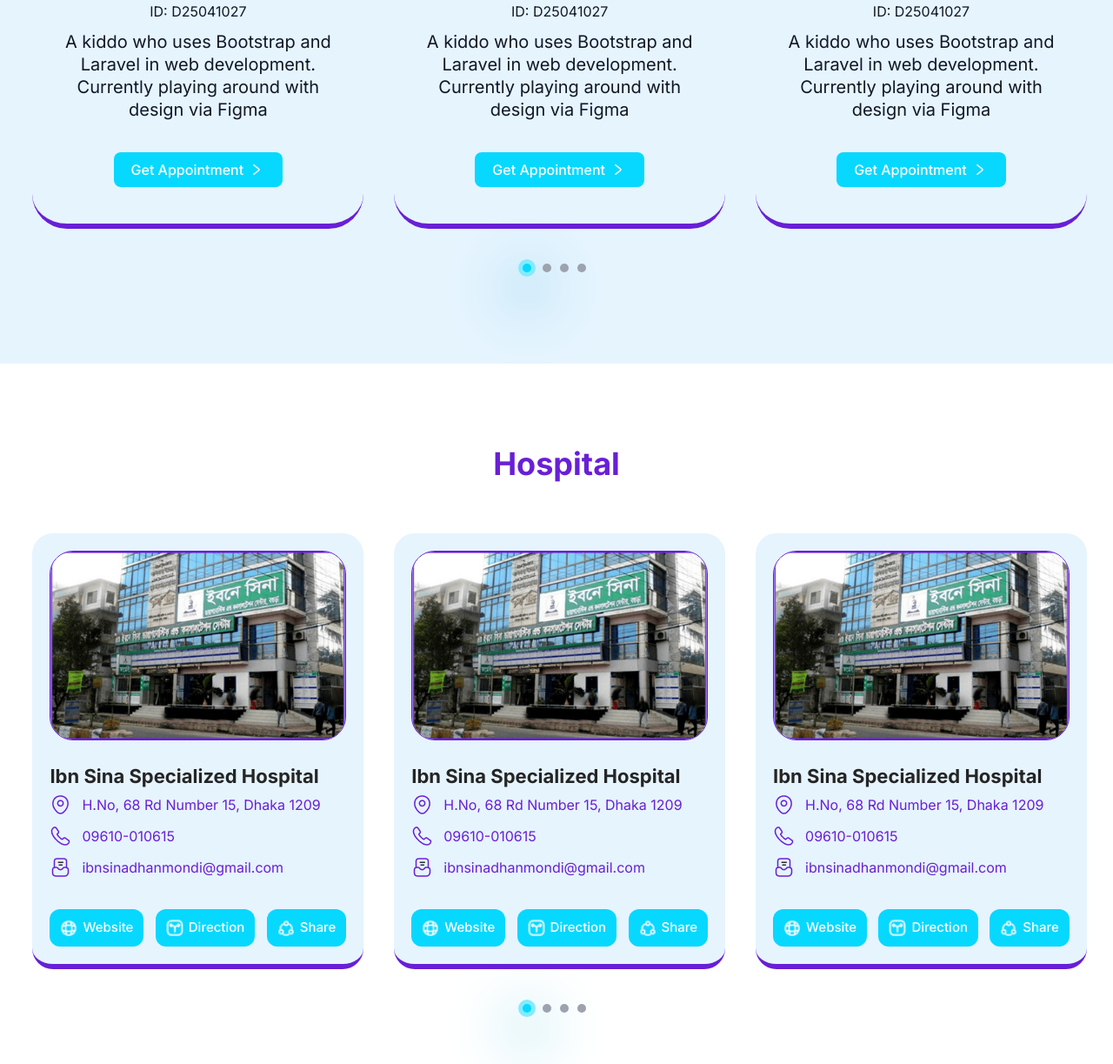
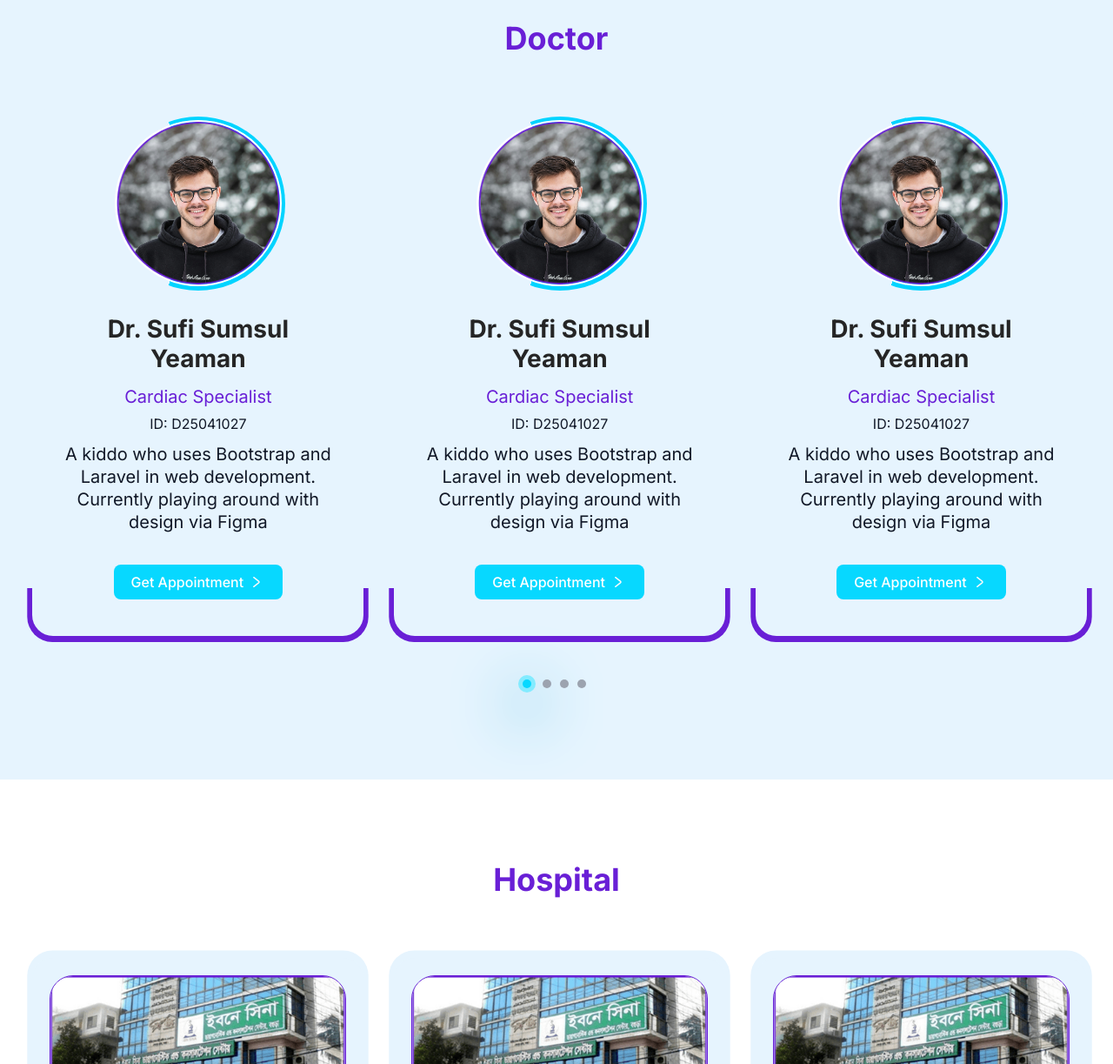
Before and after one commit to juelthpi/wellbeing-hub, a plain HTML site: page index.html in a window 1280 px wide. Shown: the part 1577-2800 px from the top of the page at 87% size. Drawn offline with nearby package versions, Linux system fonts and the light colour scheme.

Commit message:
design update

```diff
--- a/assets/css/main.css
+++ b/assets/css/main.css
@@ -592,11 +592,40 @@
   padding: 36px;
   padding-top: 0;
   padding-bottom: 42px;
-  border-bottom: 6px solid #691fd6;
-  border-radius: 0 0 40px 40px;
+  border-radius: 0 0 24px 24px;
 }
-.hospital-item {
-  border-bottom: 6px solid #691fd6;
+
+.after-before-shape {
+  position: relative;
+  background-color: #e6f4fe;
+}
+.after-before-shape:after {
+  content: "";
+  position: absolute;
+  left: 0px;
+  bottom: -6.2px;
+  width: 100%;
+  transform: scale(1.03);
+  height: 60px;
+  background-color: #691fd6;
+  border-radius: 0 0px 28px 28px;
+  z-index: -1;
+}
+.after-before-shape:before {
+  content: "";
+  position: absolute;
+  left: 0px;
+  bottom: 1px;
+  width: 100%;
+  height: 100%;
+  background-color: #e6f4fe;
+  transform: scale(1.03);
+  border-radius: 28px;
+  z-index: -1;
+}
+.slick-list {
+  padding-bottom: 10px;
+  padding-top: 10px;
 }
 
 /* .doctor-card::before {
--- a/assets/css/responsive.css
+++ b/assets/css/responsive.css
@@ -31,6 +31,14 @@
   }
   .service-card-content p {
     font-size: 16px;
+  }
+}
+@media screen and (min-width: 1281px) {
+  .item-gap .slick-slide {
+    margin: 0 20px !important; /* Left and right spacing between items */
+  }
+  .item-gap .slick-list {
+    margin: 0 -20px !important; /* Negative margin to balance total spacing */
   }
 }
 @media screen and (max-width: 1280px) {
--- a/index.html
+++ b/index.html
@@ -196,9 +196,9 @@
                <h4 class="section-title text-secondary text-center">Doctor</h4>
             </div>
             <div class="col-md-12">
-               <div class="doctor-slider-area doctor-slider mt-60">
+               <div class="doctor-slider-area doctor-slider item-gap mt-60">
                   <!-- item -->
-                  <div class="doctor-card">
+                  <div class="doctor-card after-before-shape">
                      <div class="doctor-profile">
                         <img src="assets/images/doctor/1.png" alt="doctor" class="w-100">
                      </div>
@@ -220,7 +220,7 @@
                      </div>
                   </div>
                   <!-- item -->
-                  <div class="doctor-card">
+                  <div class="doctor-card after-before-shape">
                      <div class="doctor-profile">
                         <img src="assets/images/doctor/1.png" alt="doctor" class="w-100">
                      </div>
@@ -242,7 +242,7 @@
                      </div>
                   </div>
                   <!-- item -->
-                  <div class="doctor-card">
+                  <div class="doctor-card after-before-shape">
                      <div class="doctor-profile">
                         <img src="assets/images/doctor/1.png" alt="doctor" class="w-100">
                      </div>
@@ -264,7 +264,7 @@
                      </div>
                   </div>
                   <!-- item -->
-                  <div class="doctor-card">
+                  <div class="doctor-card after-before-shape">
                      <div class="doctor-profile">
                         <img src="assets/images/doctor/1.png" alt="doctor" class="w-100">
                      </div>
@@ -298,9 +298,9 @@
                <h4 class="section-title text-secondary text-center">Hospital</h4>
             </div>
             <div class="col-md-12">
-               <div class="hostiptal-slider-area hostiptal-slider d-flex mt-60">
+               <div class="hostiptal-slider-area hostiptal-slider item-gap d-flex mt-60">
                   <!-- hospital item -->
-                  <div class="hospital-item">
+                  <div class="hospital-item after-before-shape">
                      <div class="hospital-thumbnails">
                         <img src="assets/images/thumbnails/hospital/1.png" alt="png" class="w-100">
                      </div>
@@ -308,7 +308,8 @@
                         <div class="hospital-address-box">
                            <h4>Ibn Sina Specialized Hospital </h4>
                            <ul class="d-flex flex-column g-12 mt-2">
-                              <li> <img src="assets/images/icon/location.png" alt="icon"> <span>H.No, 68 Rd Number 15,
+                              <li> <img src="assets/images/icon/location.png" alt="icon"> <span>H.No, 68 Rd Number
+                                    15,
                                     Dhaka 1209</span></li>
                               <li> <img src="assets/images/icon/call.png" alt="icon"> <span><a
                                        href="tel:09610-010615">09610-010615</a></span>
@@ -324,7 +325,8 @@
                               <li><a href="#" class="primary-btn"><img src="assets/images/icon/global.png"
                                        alt="icon">Website</a></li>
                               <li><a href="#" class="primary-btn"><img src="assets/images/icon/arrow-square.png"
-                                       alt="icon">Direction</a></li>
+                                       alt="icon">Direction</a>
+                              </li>
                               <li><a href="#" class="primary-btn"><img src="assets/images/icon/share.png"
                                        alt="icon">Share</a>
                               </li>
@@ -333,7 +335,7 @@
                      </div>
                   </div>
                   <!-- hospital item -->
-                  <div class="hospital-item">
+                  <div class="hospital-item after-before-shape">
                      <div class="hospital-thumbnails">
                         <img src="assets/images/thumbnails/hospital/1.png" alt="png" class="w-100">
                      </div>
@@ -341,7 +343,8 @@
                         <div class="hospital-address-box">
                            <h4>Ibn Sina Specialized Hospital </h4>
                            <ul class="d-flex flex-column g-12 mt-2">
-                              <li> <img src="assets/images/icon/location.png" alt="icon"> <span>H.No, 68 Rd Number 15,
+                              <li> <img src="assets/images/icon/location.png" alt="icon"> <span>H.No, 68 Rd Number
+                                    15,
                                     Dhaka 1209</span></li>
                               <li> <img src="assets/images/icon/call.png" alt="icon"> <span><a
                                        href="tel:09610-010615">09610-010615</a></span>
@@ -357,7 +360,8 @@
                               <li><a href="#" class="primary-btn"><img src="assets/images/icon/global.png"
                                        alt="icon">Website</a></li>
                               <li><a href="#" class="primary-btn"><img src="assets/images/icon/arrow-square.png"
-                                       alt="icon">Direction</a></li>
+                                       alt="icon">Direction</a>
+                              </li>
                               <li><a href="#" class="primary-btn"><img src="assets/images/icon/share.png"
                                        alt="icon">Share</a>
                               </li>
@@ -366,15 +370,16 @@
                      </div>
                   </div>
                   <!-- hospital item -->
-                  <div class="hospital-item">
+                  <div class="hospital-item after-before-shape">
                      <div class="hospital-thumbnails">
                         <img src="assets/images/thumbnails/hospital/1.png" alt="png" class="w-100">
                      </div>
                      <div class="d-flex flex-column justify-content-between">
                         <div class="hospital-address-box">
-                           <h4>Ibn Sina Specialized Hospital</h4>
+                           <h4>Ibn Sina Specialized Hospital </h4>
                            <ul class="d-flex flex-column g-12 mt-2">
-                              <li> <img src="assets/images/icon/location.png" alt="icon"> <span>H.No, 68 Rd Number 15,
+                              <li> <img src="assets/images/icon/location.png" alt="icon"> <span>H.No, 68 Rd Number
+                                    15,
                                     Dhaka 1209</span></li>
                               <li> <img src="assets/images/icon/call.png" alt="icon"> <span><a
                                        href="tel:09610-010615">09610-010615</a></span>
@@ -390,7 +395,8 @@
                               <li><a href="#" class="primary-btn"><img src="assets/images/icon/global.png"
                                        alt="icon">Website</a></li>
                               <li><a href="#" class="primary-btn"><img src="assets/images/icon/arrow-square.png"
-                                       alt="icon">Direction</a></li>
+                                       alt="icon">Direction</a>
+                              </li>
                               <li><a href="#" class="primary-btn"><img src="assets/images/icon/share.png"
                                        alt="icon">Share</a>
                               </li>
@@ -399,15 +405,16 @@
                      </div>
                   </div>
                   <!-- hospital item -->
-                  <div class="hospital-item">
+                  <div class="hospital-item after-before-shape">
                      <div class="hospital-thumbnails">
                         <img src="assets/images/thumbnails/hospital/1.png" alt="png" class="w-100">
                      </div>
                      <div class="d-flex flex-column justify-content-between">
                         <div class="hospital-address-box">
-                           <h4>Ibn Sina Specialized Hospital</h4>
+                           <h4>Ibn Sina Specialized Hospital </h4>
                            <ul class="d-flex flex-column g-12 mt-2">
-                              <li> <img src="assets/images/icon/location.png" alt="icon"> <span>H.No, 68 Rd Number 15,
+                              <li> <img src="assets/images/icon/location.png" alt="icon"> <span>H.No, 68 Rd Number
+                                    15,
                                     Dhaka 1209</span></li>
                               <li> <img src="assets/images/icon/call.png" alt="icon"> <span><a
                                        href="tel:09610-010615">09610-010615</a></span>
@@ -423,7 +430,8 @@
                               <li><a href="#" class="primary-btn"><img src="assets/images/icon/global.png"
                                        alt="icon">Website</a></li>
                               <li><a href="#" class="primary-btn"><img src="assets/images/icon/arrow-square.png"
-                                       alt="icon">Direction</a></li>
+                                       alt="icon">Direction</a>
+                              </li>
                               <li><a href="#" class="primary-btn"><img src="assets/images/icon/share.png"
                                        alt="icon">Share</a>
                               </li>
@@ -431,6 +439,8 @@
                         </div>
                      </div>
                   </div>
+
+
                </div>
             </div>
          </div>
```
Also changed, not shown: test.html (added, +70 -0 lines), assets/images/thumbnails/service/service-card-1.png (renamed from assets/images/thumbnails/service/service-card-1.jpg), assets/images/thumbnails/service/service-card-2.png (renamed from assets/images/thumbnails/service/service-card-2.jpg).
